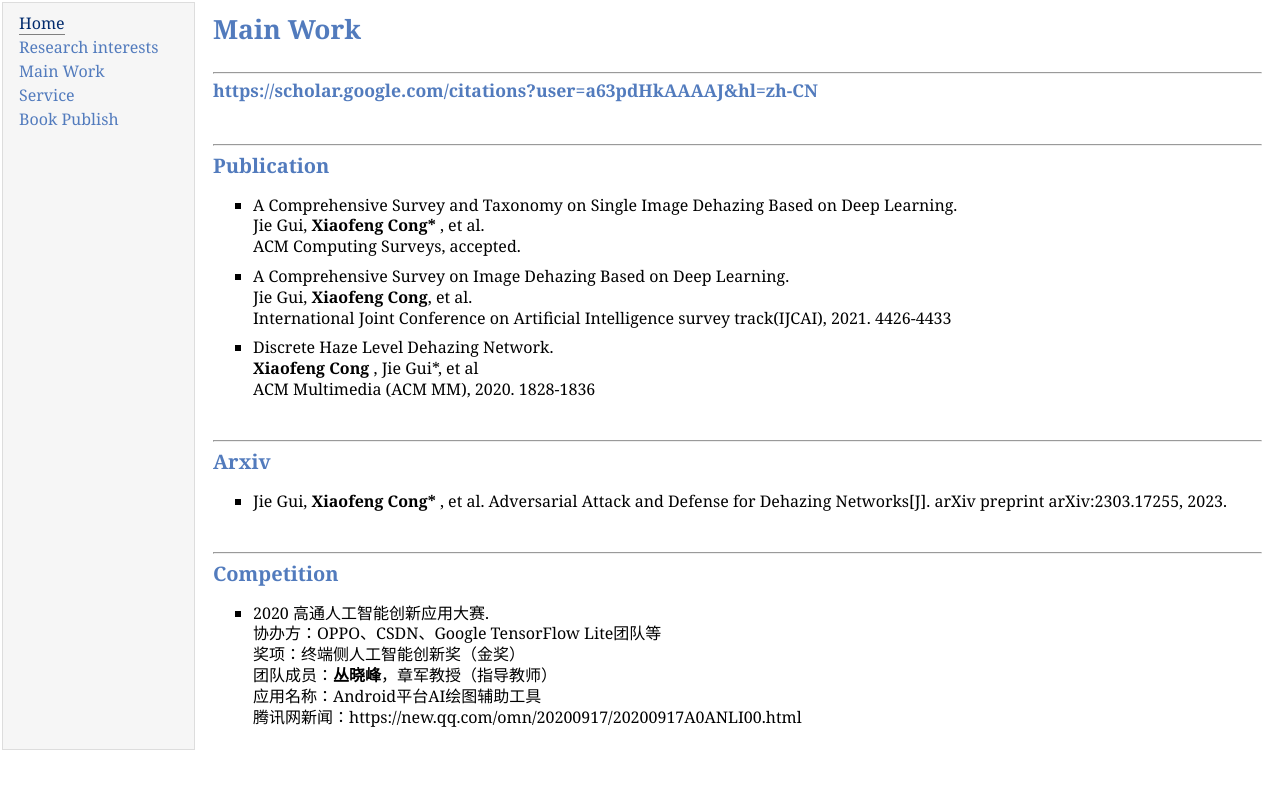
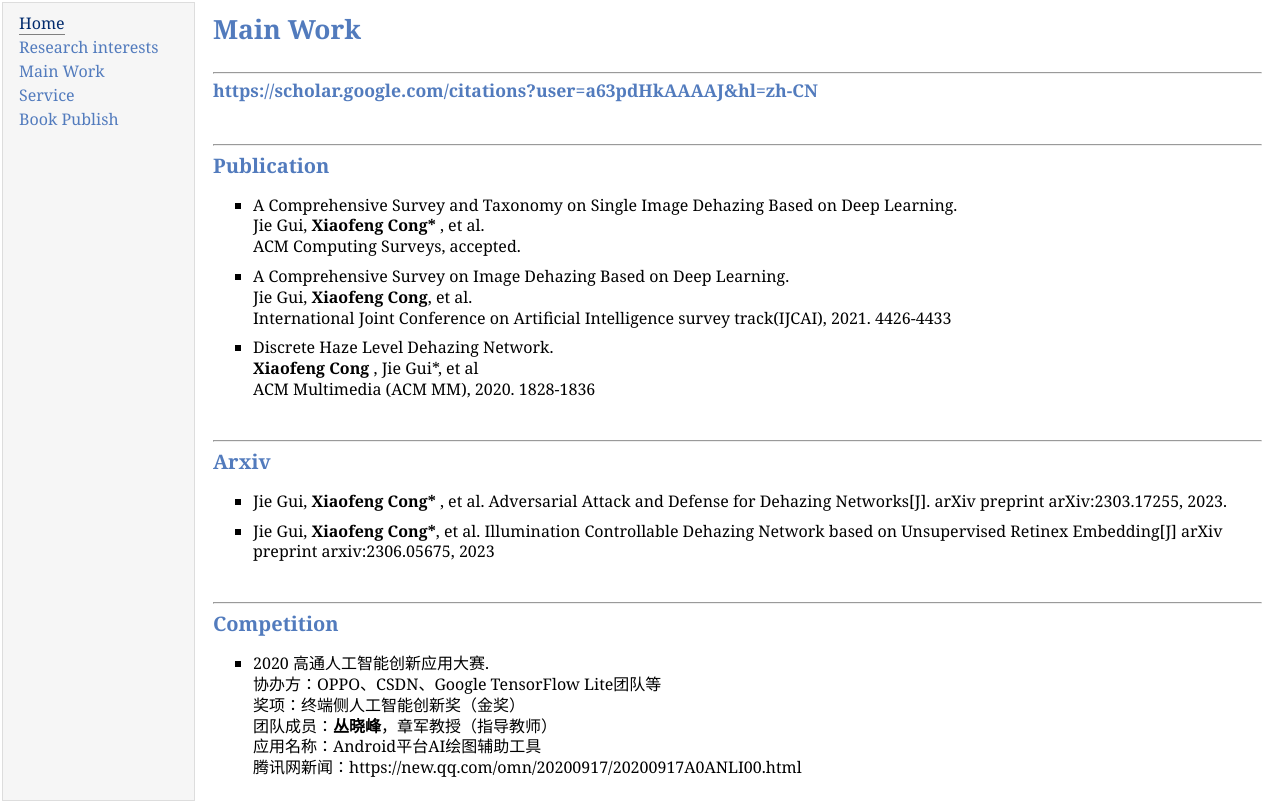
Before and after one commit to Xiaofeng-life/Xiaofeng-life.github.io, a plain HTML site: page main_work.html in a window 1280 px wide. Shown: the part 81-892 px from the top of the page. Before the commit the page ends 841 px from the top, so only its background shows below. Drawn offline with Linux system fonts and the light colour scheme.

Commit message:
add new papers

```diff
--- a/main_work.html
+++ b/main_work.html
@@ -61,6 +61,11 @@
                         Adversarial Attack and Defense for Dehazing Networks[J].
                         arXiv preprint arXiv:2303.17255, 2023.
                     </p></li>
+                    <li><p>
+                        Jie Gui, <b>Xiaofeng Cong*</b>, et al.
+                        Illumination Controllable Dehazing Network based on Unsupervised Retinex Embedding[J]
+                        arXiv preprint arxiv:2306.05675, 2023
+                    </p></li>
                 </ul>
 
                 <h2>
```
Also changed, not shown: index.html (+1 -1 lines).
